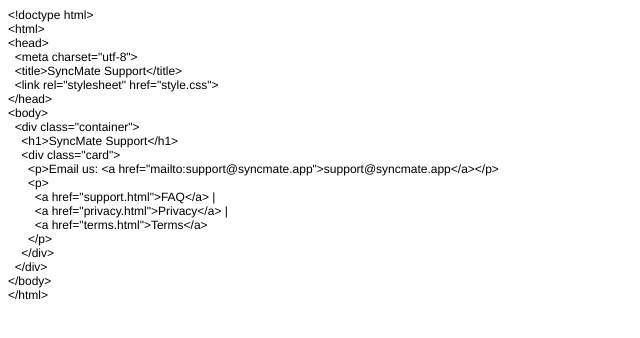
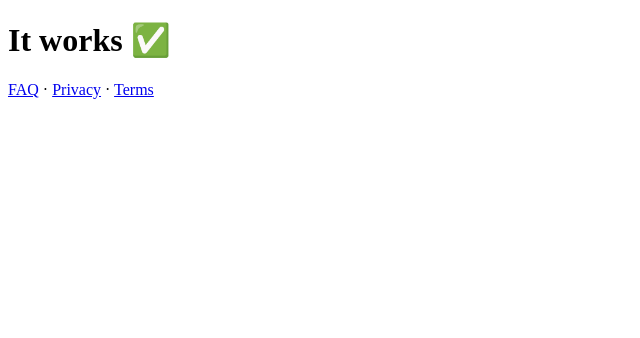
Before and after one commit to jdefaria15/syncmate-support., a plain HTML site: page index.html in a window 1280 px wide. Shown: the whole page, without its empty margins (0-640 px from the left). Drawn offline with Linux system fonts and the light colour scheme.

Commit message:
Update index.html

```diff
--- a/index.html
+++ b/index.html
@@ -1,36 +1,4 @@
-<!DOCTYPE html PUBLIC "-//W3C//DTD HTML 4.01//EN" "http://www.w3.org/TR/html4/strict.dtd">
-<html>
-<head>
-  <meta http-equiv="Content-Type" content="text/html; charset=utf-8">
-  <meta http-equiv="Content-Style-Type" content="text/css">
-  <title></title>
-  <meta name="Generator" content="Cocoa HTML Writer">
-  <meta name="CocoaVersion" content="2575.7">
-  <style type="text/css">
-    p.p1 {margin: 0.0px 0.0px 0.0px 0.0px; font: 12.0px Helvetica}
-  </style>
-</head>
-<body>
-<p class="p1">&lt;!doctype html&gt;</p>
-<p class="p1">&lt;html&gt;</p>
-<p class="p1">&lt;head&gt;</p>
-<p class="p1"><span class="Apple-converted-space">  </span>&lt;meta charset="utf-8"&gt;</p>
-<p class="p1"><span class="Apple-converted-space">  </span>&lt;title&gt;SyncMate Support&lt;/title&gt;</p>
-<p class="p1"><span class="Apple-converted-space">  </span>&lt;link rel="stylesheet" href="style.css"&gt;</p>
-<p class="p1">&lt;/head&gt;</p>
-<p class="p1">&lt;body&gt;</p>
-<p class="p1"><span class="Apple-converted-space">  </span>&lt;div class="container"&gt;</p>
-<p class="p1"><span class="Apple-converted-space">    </span>&lt;h1&gt;SyncMate Support&lt;/h1&gt;</p>
-<p class="p1"><span class="Apple-converted-space">    </span>&lt;div class="card"&gt;</p>
-<p class="p1"><span class="Apple-converted-space">      </span>&lt;p&gt;Email us: &lt;a href="mailto:support@syncmate.app"&gt;support@syncmate.app&lt;/a&gt;&lt;/p&gt;</p>
-<p class="p1"><span class="Apple-converted-space">      </span>&lt;p&gt;</p>
-<p class="p1"><span class="Apple-converted-space">        </span>&lt;a href="support.html"&gt;FAQ&lt;/a&gt; |</p>
-<p class="p1"><span class="Apple-converted-space">        </span>&lt;a href="privacy.html"&gt;Privacy&lt;/a&gt; |</p>
-<p class="p1"><span class="Apple-converted-space">        </span>&lt;a href="terms.html"&gt;Terms&lt;/a&gt;</p>
-<p class="p1"><span class="Apple-converted-space">      </span>&lt;/p&gt;</p>
-<p class="p1"><span class="Apple-converted-space">    </span>&lt;/div&gt;</p>
-<p class="p1"><span class="Apple-converted-space">  </span>&lt;/div&gt;</p>
-<p class="p1">&lt;/body&gt;</p>
-<p class="p1">&lt;/html&gt;</p>
-</body>
-</html>
+<!doctype html><meta charset="utf-8"><title>SyncMate Support</title>
+<link rel="stylesheet" href="style.css">
+<h1>It works ✅</h1>
+<p><a href="support.html">FAQ</a> · <a href="privacy.html">Privacy</a> · <a href="terms.html">Terms</a></p>
```
